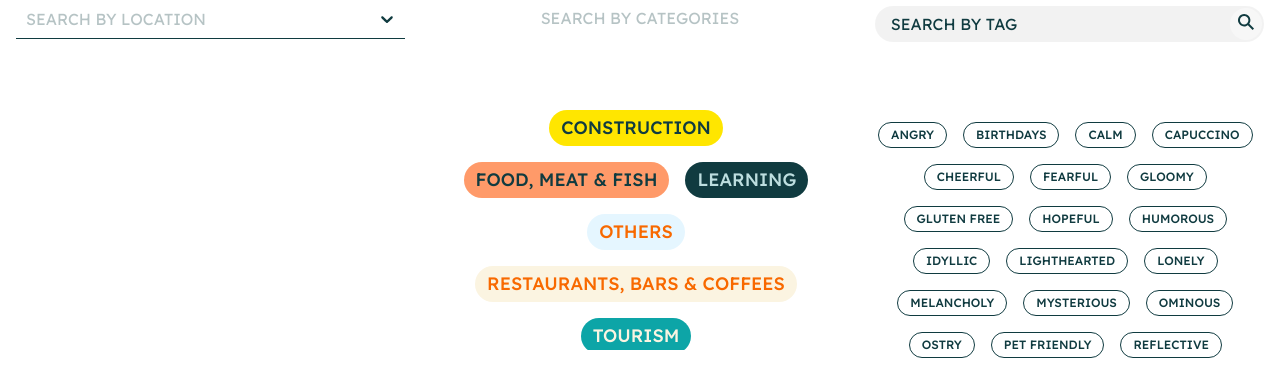
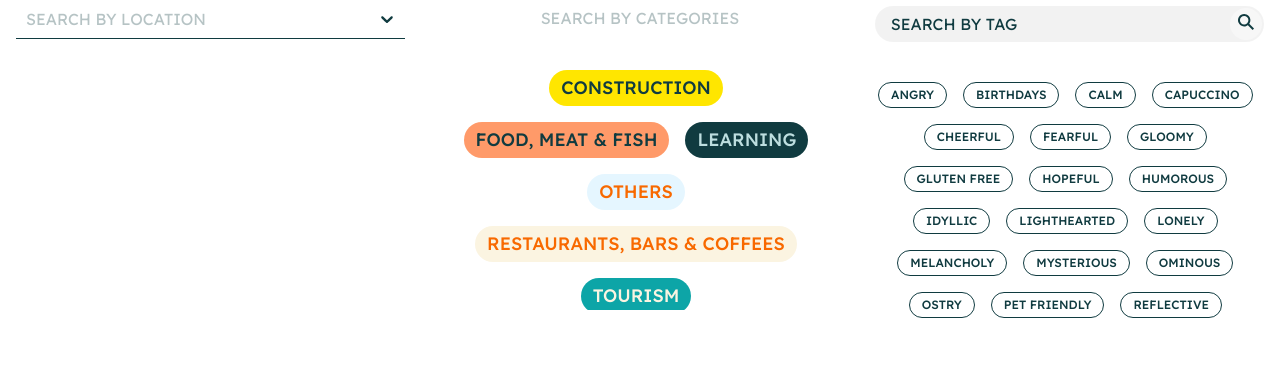
Before and after one commit to aldomedina/winnibook-fe, a Next.js app: page /places in a window 1280 px wide. Shown: the part 410-797 px from the top of the page. Built offline with nearby package versions, Linux system fonts and the light colour scheme; no server answers; a web font is replaced by a local one; what @tailwindcss/typography would draw is missing.

Commit message:
UI tweaks

```diff
--- a/components/FiltersBar/SearchByTag.jsx
+++ b/components/FiltersBar/SearchByTag.jsx
@@ -25,7 +25,7 @@ const SearchByTag = ({ items, theme, handleHashtagClick }) => {
           theme={theme}
         />
       </div>
-      <div className="flex styled-scrollbar max-h-30vh overflow-x-scroll md:overflow-y-auto md:overflow-x-hidden md:flex-wrap md:justify-center md:mt-20 gap-2">
+      <div className="flex styled-scrollbar max-h-30vh overflow-x-scroll md:overflow-y-auto md:overflow-x-hidden md:flex-wrap md:justify-center md:mt-10 gap-2">
         {filteredItems &&
           sortByName(filteredItems).map(el => (
             <Tag key={el.id} filterTag name={el.name} onTagCLick={handleHashtagClick} cat={el} />
--- a/components/FiltersBar/index.jsx
+++ b/components/FiltersBar/index.jsx
@@ -148,7 +148,7 @@ const FilterBars = ({ open, setOpen, filters, setFilters }) => {
             search by categories
           </h3>
 
-          <div className="flex styled-scrollbar max-h-30vh overflow-x-scroll md:overflow-y-auto md:overflow-x-hidden md:flex-wrap md:justify-center md:mt-20 gap-2">
+          <div className="flex styled-scrollbar max-h-30vh overflow-x-scroll md:overflow-y-auto md:overflow-x-hidden md:flex-wrap md:justify-center md:mt-10 gap-2">
             {categoriesDisplayed &&
               sortByName(categoriesDisplayed).map(cat => (
                 <Tag
```
